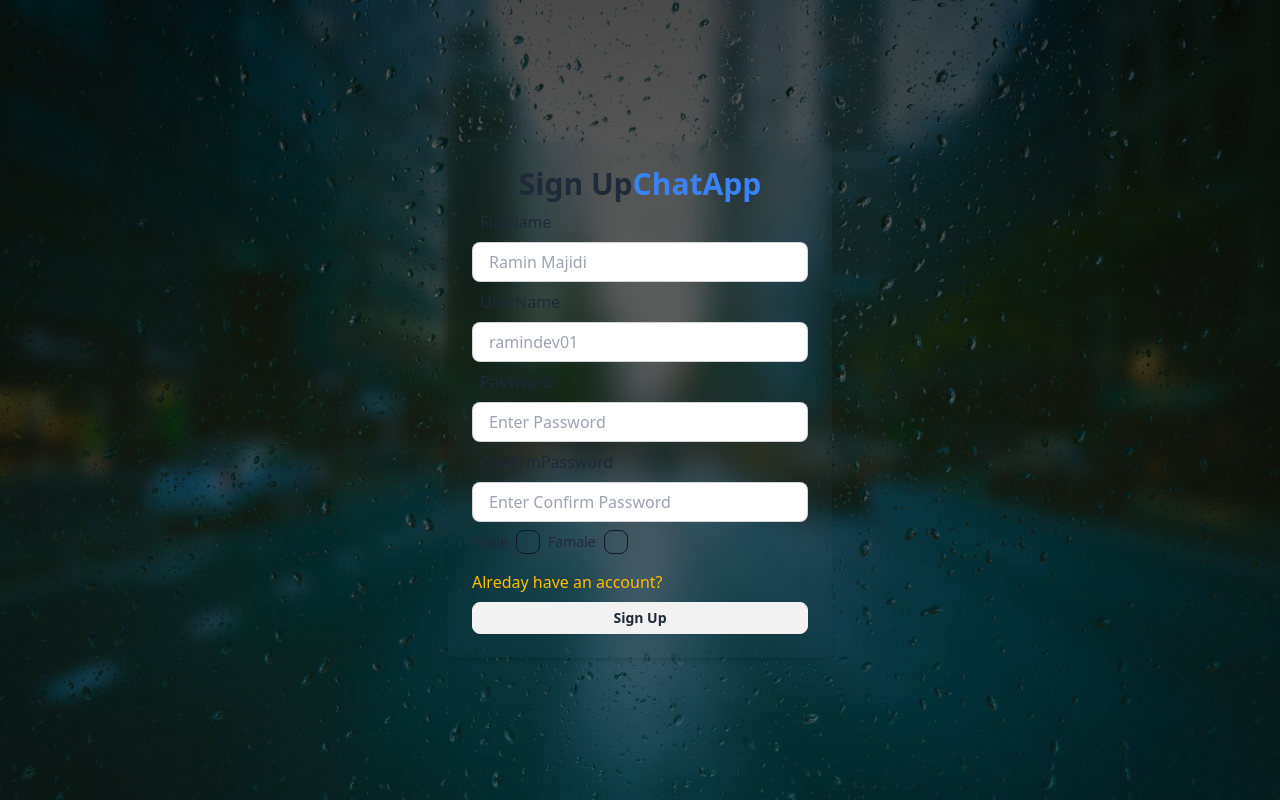
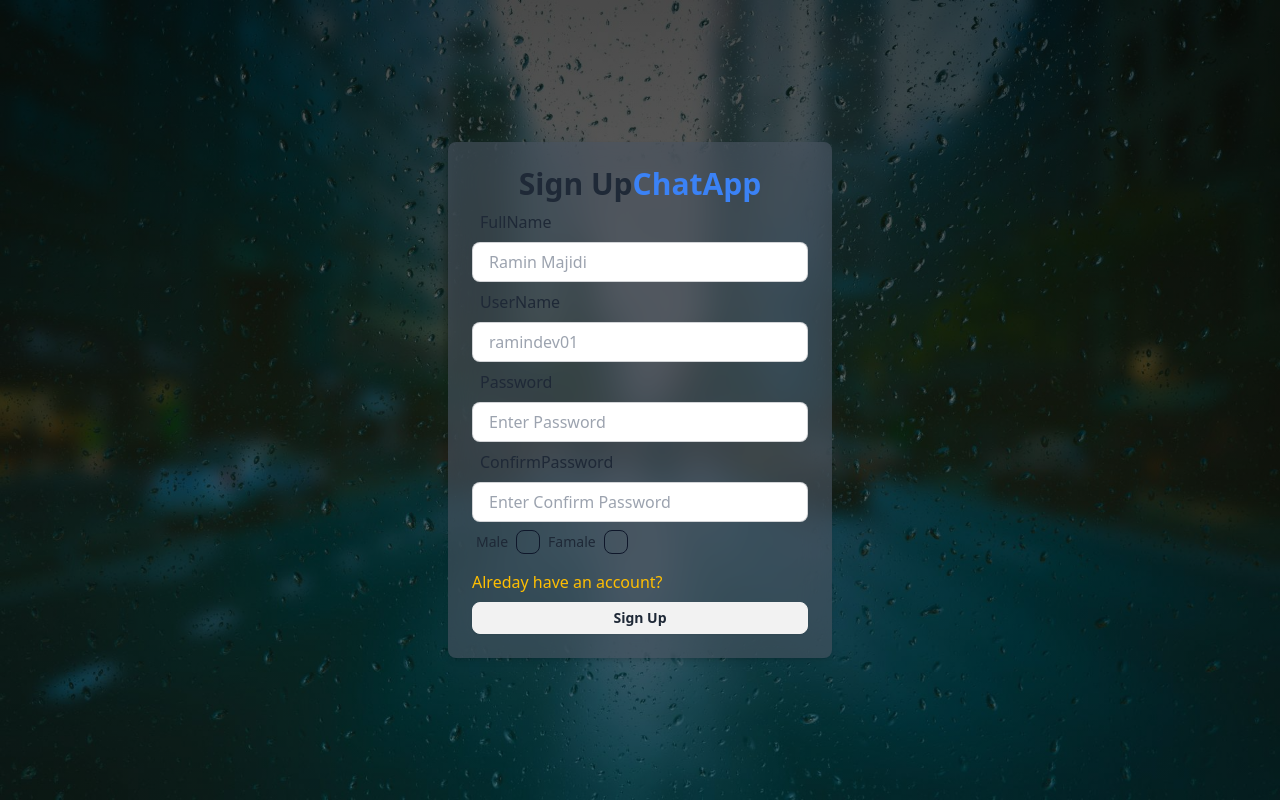
Before and after one commit to RaminMajidi/chat-room, a React (Vite) app in the folder frontend/: page /signup in a window 1280 px wide. Built offline with nearby package versions, Linux system fonts and the light colour scheme.

Commit message:
[change] responsive and styles (frontend)

```diff
--- a/frontend/src/components/App.jsx
+++ b/frontend/src/components/App.jsx
@@ -13,7 +13,7 @@ function App() {
   useListenMessages();
 
   return (
-    <div className="p-4 h-screen flex items-center justify-center">
+    <div className="p-2  h-screen flex items-center justify-center">
       <Routes>
         <Route path="/" element={authUser ? <Home /> : <Navigate to={'/login'} />} />
         <Route path="/login" element={authUser ? <Navigate to={'/'} /> : <Login />} />
--- a/frontend/src/components/messages/Header.jsx
+++ b/frontend/src/components/messages/Header.jsx
@@ -2,7 +2,7 @@
 
 const MessagesHeader = ({ userName }) => {
     return (
-        <div className="bg-slate-600 px-4 py-2 mb-2">
+        <div className="bg-slate-700 px-4 py-2 mb-2">
             <span className="label-text text-white">TO :</span>{" "}
             <span className="text-gray-100 font-bold">
                 {userName}
--- a/frontend/src/components/sidebar/Drawer.jsx
+++ b/frontend/src/components/sidebar/Drawer.jsx
@@ -7,7 +7,7 @@ import {IoMdMenu} from "react-icons/io"
 
 const Drawer = () => {
     return (
-        <div className="drawer drawer-end md:hidden z-20 ">
+        <div className="drawer drawer-end md:hidden z-20">
             <input id="my-drawer-4" type="checkbox" className="drawer-toggle" />
             <div className="drawer-content">
                 {/* Page content here */}
@@ -15,7 +15,7 @@ const Drawer = () => {
                 <label
                     htmlFor="my-drawer-4"
                     className="absolute right-0">
-                   <IoMdMenu className='w-12 h-12 mr-2 '/>
+                   <IoMdMenu className='w-12 h-12 mr-2 text-white'/>
                 </label>
             </div>
             <div className="drawer-side">
@@ -23,7 +23,7 @@ const Drawer = () => {
                     htmlFor="my-drawer-4"
                     aria-label="close sidebar"
                     className="drawer-overlay"></label>
-                <ul className="menu bg-base-200 text-base-content min-h-full w-80 px-4 py-6">
+                <ul className="menu bg-gray-950 text-base-content min-h-full w-80 px-6 py-16">
                     <SearchInput />
                     <div className="divider px-3"></div>
                     <Suspense fallback={<SpinnerLoading />}>
--- a/frontend/src/pages/home/Home.jsx
+++ b/frontend/src/pages/home/Home.jsx
@@ -6,8 +6,8 @@ import MessageContainer from '../../components/messages/MessageContainer'
 
 const Home = () => {
   return (
-    <div className=" bg-gray-700 bg-clip-padding backdrop-filter backdrop-blur-lg
-    bg-opacity-60 w-full h-[98vh] md:max-w-4xl rounded-lg overflow-hidden
+    <div className=" bg-gray-600 bg-clip-padding backdrop-filter backdrop-blur-lg
+    bg-opacity-60 w-[90dvw] h-[96dvh] md:max-w-4xl rounded-lg overflow-hidden
     flex flex-col md:flex-row">
       <Sidebar />
       <MessageContainer />
--- a/frontend/src/pages/login/Login.jsx
+++ b/frontend/src/pages/login/Login.jsx
@@ -19,9 +19,9 @@ const Login = () => {
     }
 
     return (
-        <div className='flex flex-col items-center justify-center min-w-96 mx-auto'>
-            <div className="w-full p-6 rounded-lg shadow-md bg-gray-400 bg-clip-padding
-            backdrop-filter backdrop-blur-lg bg-opacity-0">
+        <div className='mx-auto flex flex-col items-center w-full justify-center md:max-w-96'>
+            <div className="w-full p-6 rounded-lg shadow-md bg-gray-600 bg-clip-padding
+            backdrop-filter backdrop-blur-lg bg-opacity-60">
                 <h1 className="text-3xl font-semibold text-center to-gray-300">
                     Login
                     <span className="text-blue-500">ChatApp</span>
--- a/frontend/src/pages/signup/SignUp.jsx
+++ b/frontend/src/pages/signup/SignUp.jsx
@@ -27,9 +27,9 @@ const SignUp = () => {
 
 
     return (
-        <div className='flex flex-col items-center justify-center min-w-96 mx-auto'>
-            <div className="w-full p-6 rounded-lg shadow-md bg-gray-400 bg-clip-padding
-                  backdrop-filter backdrop-blur-lg bg-opacity-0">
+        <div className='mx-auto flex flex-col items-center w-full justify-center md:max-w-96'>
+            <div className="w-full p-6 rounded-lg shadow-md bg-gray-600 bg-clip-padding
+            backdrop-filter backdrop-blur-lg bg-opacity-60">
                 <h1 className="text-3xl font-semibold text-center to-gray-300">
                     Sign Up
                     <span className="text-blue-500">ChatApp</span>
```
